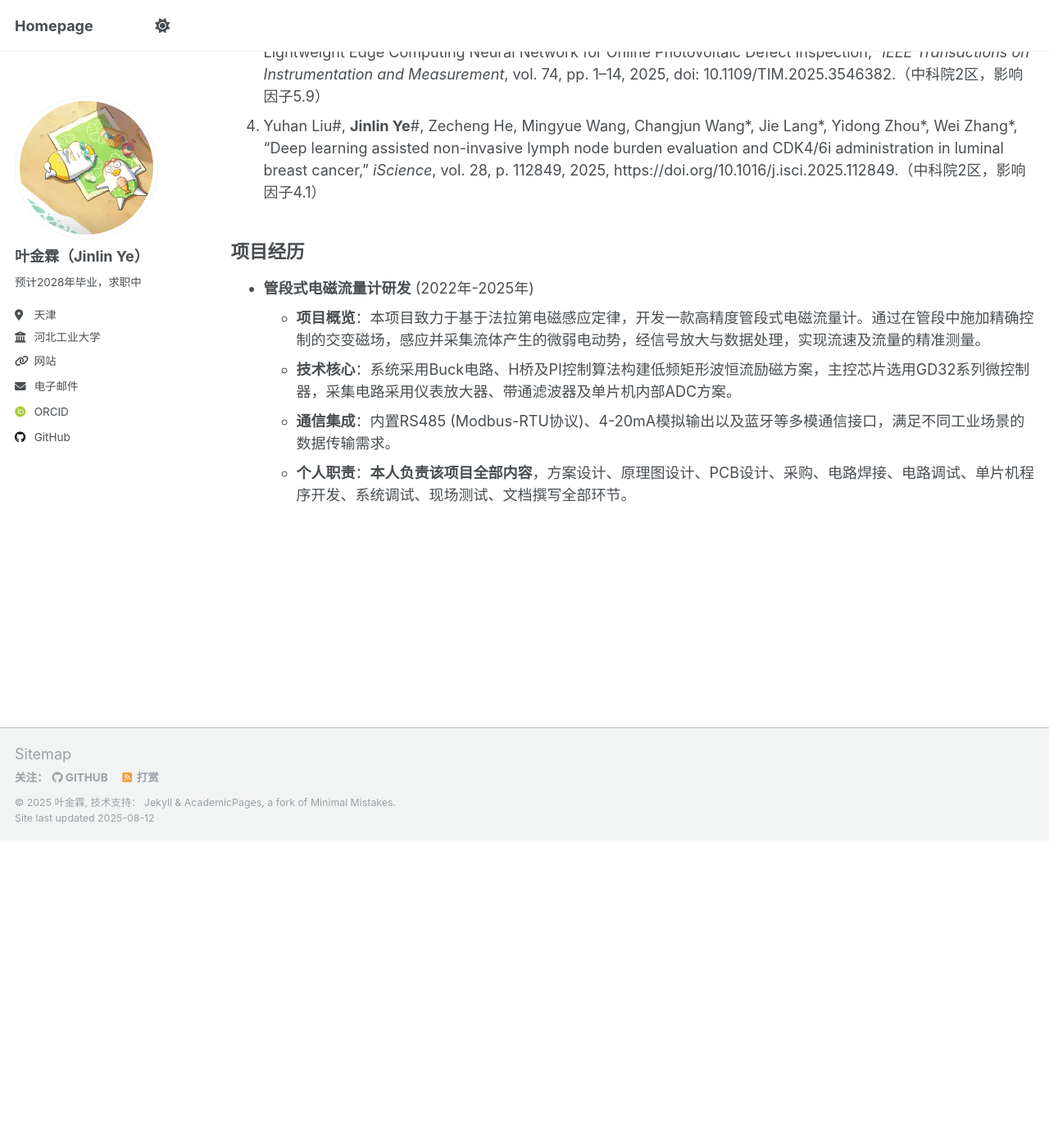
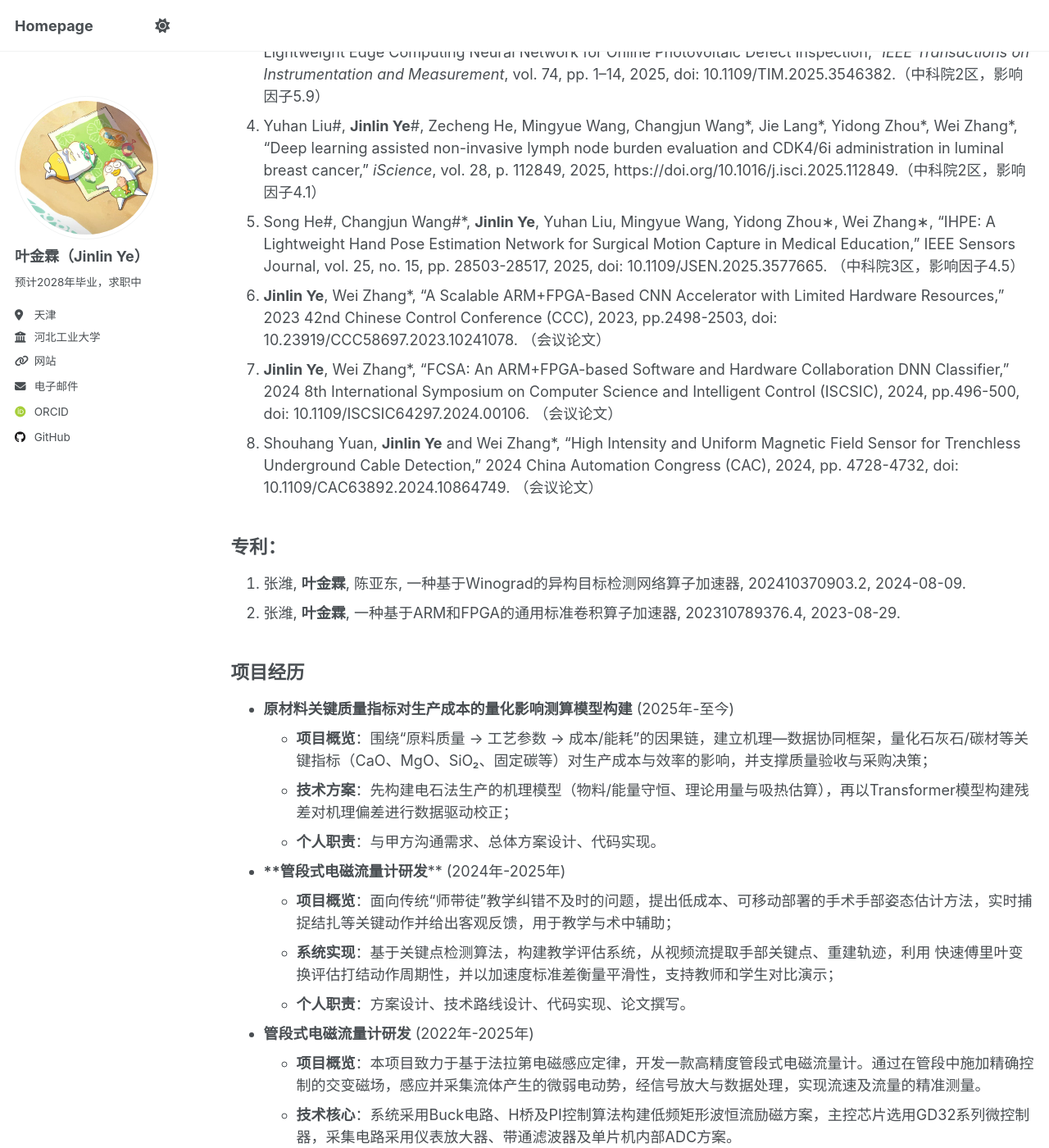
Before and after one commit to JinlinYY/JinlinYY.github.io, a Jekyll site: the page built from _pages/cv.md, in a window 1280 px wide and 1400 px high, scrolled down 806 px. Shown: the whole window at 82% size. Built offline with Jekyll 4.4.1, drawn with Linux system fonts in a browser that asks for light colours; some web fonts are replaced; a script that is not in the unit is left out; before the commit the page ends 1831 px from its top, so only the background shows below that.

Commit message:
Update cv.md

```diff
--- a/_pages/cv.md
+++ b/_pages/cv.md
@@ -22,14 +22,35 @@ redirect_from:
 * **硬件开发**：ZYNQ开发（ARM+FPGA异构开发、HLS、Verilog），单片机开发（STM32、GD32），电路设计（AD）等
 * **人工智能**：图神经网络、卷积神经网络、Transformer、多模态融合、FPGA加速、神经网络轻量化（剪枝、蒸馏、量化）等
 
-## 发表论文
+## 论文
 
 1.  **Jinlin Ye**, Yuhan Liu, Shangjie Ren, Changjun Wang\*, Yidong Zhou\*, Liang Yang\*, Wei Zhang\*, “A multimodal information-interconnected network for medication guidance in HR+/HER2- breast cancer treatment,” *Information Fusion*, vol. 124, p. 103326, 2025, doi: 10.1016/j.inffus.2025.103326.（中科院1区Top，影响因子15.5）
 2.  **Jinlin Ye**, Yuhan Liu, Haiyong Chen, Changjun Wang\*, Yidong Zhou\*, Liang Yang\*, Wei Zhang\*, “Edge Computing Accelerator for Real-Time Defect Detection of Photovoltaic Panel on Lightweight FPGAs,” *IEEE Transactions on Instrumentation and Measurement*, vol. 74, pp. 1–15, 2025, doi: 10.1109/TIM.2025.3563001.（中科院2区，影响因子5.9）
 3.  **Jinlin Ye**#, Yuhan Liu#, Liang Yang\*, Haiyong Chen, Changjun Wang\*, Yidong Zhou\*, Wei Zhang\*, “A Lightweight Edge Computing Neural Network for Online Photovoltaic Defect Inspection,” *IEEE Transactions on Instrumentation and Measurement*, vol. 74, pp. 1–14, 2025, doi: 10.1109/TIM.2025.3546382.（中科院2区，影响因子5.9）
 4.  Yuhan Liu#, **Jinlin Ye**#, Zecheng He, Mingyue Wang, Changjun Wang\*, Jie Lang\*, Yidong Zhou\*, Wei Zhang\*, “Deep learning assisted non-invasive lymph node burden evaluation and CDK4/6i administration in luminal breast cancer,” *iScience*, vol. 28, p. 112849, 2025, https://doi.org/10.1016/j.isci.2025.112849.（中科院2区，影响因子4.1）
+5.  Song He#, Changjun Wang#*, **Jinlin Ye**, Yuhan Liu, Mingyue Wang, Yidong Zhou∗, Wei Zhang∗, “IHPE: A Lightweight Hand Pose Estimation Network for Surgical Motion Capture in Medical Education,” IEEE Sensors Journal, vol. 25, no. 15, pp. 28503-28517, 2025, doi: 10.1109/JSEN.2025.3577665. （中科院3区，影响因子4.5）
+6.  **Jinlin Ye**, Wei Zhang*, “A Scalable ARM+FPGA-Based CNN Accelerator with Limited Hardware Resources,” 2023 42nd Chinese Control Conference (CCC), 2023, pp.2498-2503, doi: 10.23919/CCC58697.2023.10241078. （会议论文）
+7.  **Jinlin Ye**, Wei Zhang*, “FCSA: An ARM+FPGA-based Software and Hardware Collaboration DNN Classifier,” 2024 8th International Symposium on Computer Science and Intelligent Control (ISCSIC), 2024, pp.496-500, doi: 10.1109/ISCSIC64297.2024.00106. （会议论文）
+8.   Shouhang Yuan, **Jinlin Ye** and Wei Zhang*, “High Intensity and Uniform Magnetic Field Sensor for Trenchless Underground Cable Detection," 2024 China Automation Congress (CAC), 2024, pp. 4728-4732, doi: 10.1109/CAC63892.2024.10864749. （会议论文）
+
+
+## 专利：
+1. 张潍, **叶金霖**, 陈亚东, 一种基于Winograd的异构目标检测网络算子加速器, 202410370903.2, 2024-08-09.
+2. 张潍, **叶金霖**, 一种基于ARM和FPGA的通用标准卷积算子加速器, 202310789376.4, 2023-08-29.
+
 
 ## 项目经历
+
+* **原材料关键质量指标对生产成本的量化影响测算模型构建** (2025年-至今)
+    * **项目概览**：围绕“原料质量 → 工艺参数 → 成本/能耗”的因果链，建立机理—数据协同框架，量化石灰石/碳材等关键指标（CaO、MgO、SiO₂、固定碳等）对生产成本与效率的影响，并支撑质量验收与采购决策；
+    * **技术方案**：先构建电石法生产的机理模型（物料/能量守恒、理论用量与吸热估算），再以Transformer模型构建残差对机理偏差进行数据驱动校正；
+    * **个人职责**：与甲方沟通需求、总体方案设计、代码实现。
+
+
+* ****管段式电磁流量计研发**** (2024年-2025年)
+    * **项目概览**：面向传统“师带徒”教学纠错不及时的问题，提出低成本、可移动部署的手术手部姿态估计方法，实时捕捉结扎等关键动作并给出客观反馈，用于教学与术中辅助；
+    * **系统实现**：基于关键点检测算法，构建教学评估系统，从视频流提取手部关键点、重建轨迹，利用 快速傅里叶变换评估打结动作周期性，并以加速度标准差衡量平滑性，支持教师和学生对比演示；
+    * **个人职责**：方案设计、技术路线设计、代码实现、论文撰写。
 
 * **管段式电磁流量计研发** (2022年-2025年)
     * **项目概览**：本项目致力于基于法拉第电磁感应定律，开发一款高精度管段式电磁流量计。通过在管段中施加精确控制的交变磁场，感应并采集流体产生的微弱电动势，经信号放大与数据处理，实现流速及流量的精准测量。
```
